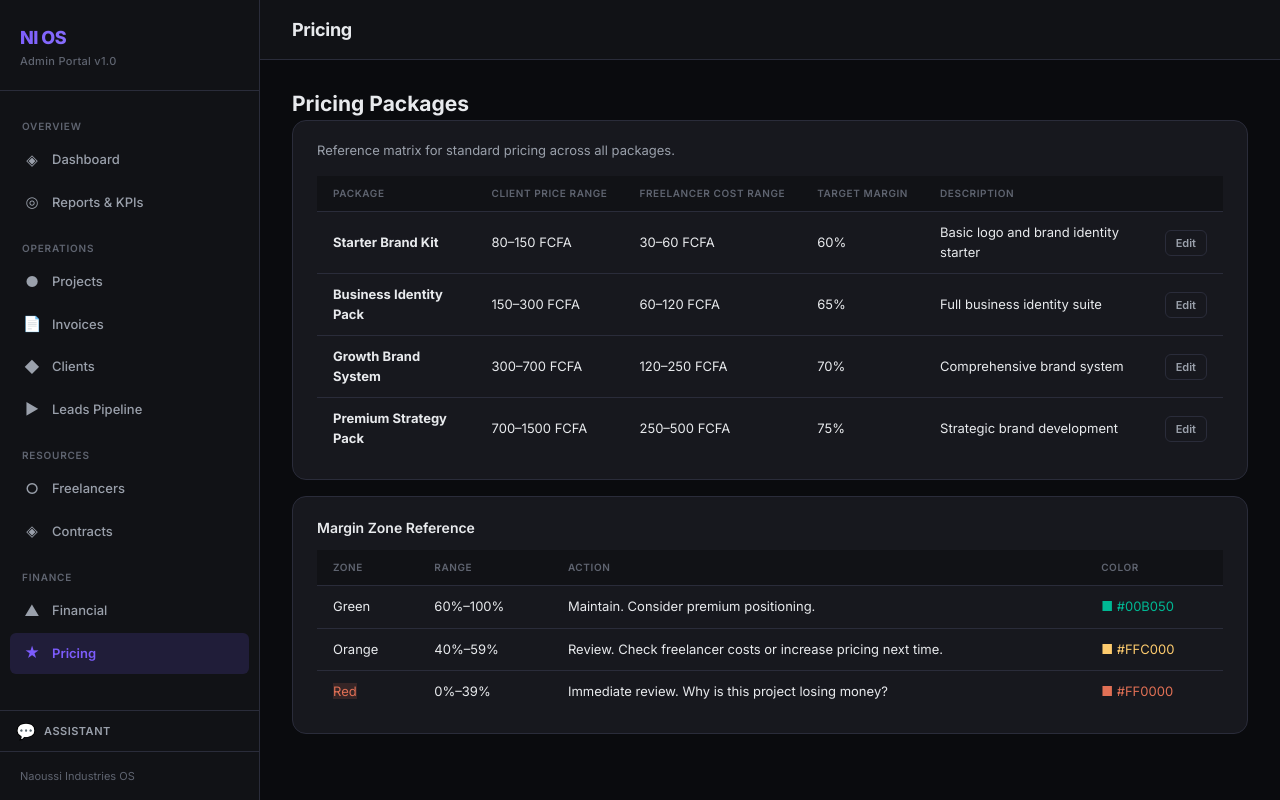
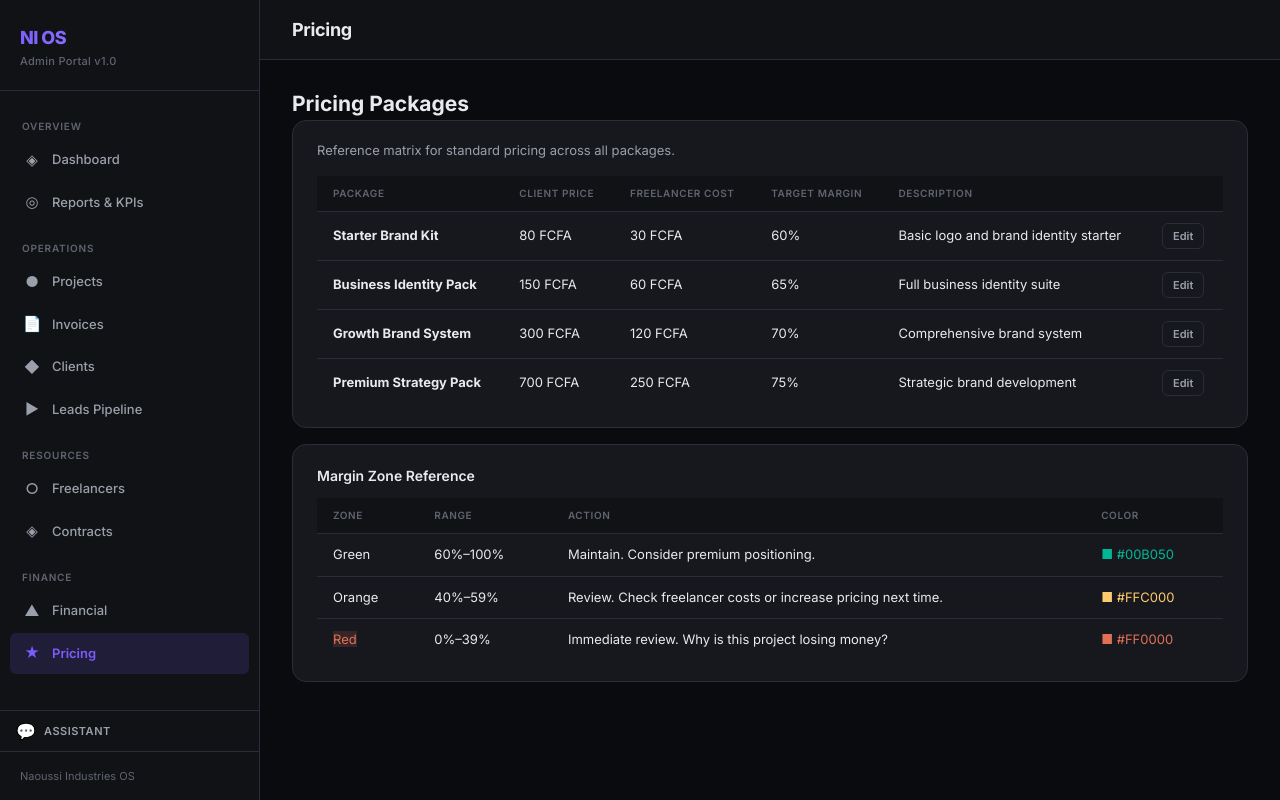
Before and after one commit to NaoussiLionel/NaoussiIndustries-OS, a React (Vite) app in the folder frontend/: page /pricing in a window 1280 px wide. Built offline with nearby package versions, Linux system fonts and the light colour scheme.

Commit message:
fix: fixed pricing (no ranges) — client_price & freelancer_cost as single values

```diff
--- a/frontend/src/components/ChatBot.jsx
+++ b/frontend/src/components/ChatBot.jsx
@@ -28,7 +28,7 @@ BUSINESS RULES:
 - Lead Pipeline: Cold Lead → Contacted → Qualified → Proposal Sent → Closed Won / Closed Lost.
 
 PRICING PACKAGES (in FCFA):
-${pkgs.length > 0 ? pkgs.map(p => `- ${p.name}: Client ${p.client_price_min}-${p.client_price_max} FCFA · Freelancer ${p.freelancer_cost_min}-${p.freelancer_cost_max} FCFA · Target ${p.target_margin_pct}% margin`).join('\n') : 'No packages configured yet.'}
+${pkgs.length > 0 ? pkgs.map(p => `- ${p.name}: Client ${p.client_price} FCFA · Freelancer ${p.freelancer_cost} FCFA · Target ${p.target_margin_pct}% margin`).join('\n') : 'No packages configured yet.'}
 
 MARGIN ZONE SYSTEM:
 - 🟢 Green (60%+): Healthy. Maintain pricing. Consider premium positioning.
--- a/frontend/src/db.js
+++ b/frontend/src/db.js
@@ -29,10 +29,10 @@ const defaultData = {
   project_stages: [],
   invoices: [],
   pricing_packages: [
-    { id: 1, name: 'Starter Brand Kit', client_price_min: 80, client_price_max: 150, freelancer_cost_min: 30, freelancer_cost_max: 60, target_margin_pct: 60, description: 'Basic logo and brand identity starter', created_at: now(), updated_at: now() },
-    { id: 2, name: 'Business Identity Pack', client_price_min: 150, client_price_max: 300, freelancer_cost_min: 60, freelancer_cost_max: 120, target_margin_pct: 65, description: 'Full business identity suite', created_at: now(), updated_at: now() },
-    { id: 3, name: 'Growth Brand System', client_price_min: 300, client_price_max: 700, freelancer_cost_min: 120, freelancer_cost_max: 250, target_margin_pct: 70, description: 'Comprehensive brand system', created_at: now(), updated_at: now() },
-    { id: 4, name: 'Premium Strategy Pack', client_price_min: 700, client_price_max: 1500, freelancer_cost_min: 250, freelancer_cost_max: 500, target_margin_pct: 75, description: 'Strategic brand development', created_at: now(), updated_at: now() },
+    { id: 1, name: 'Starter Brand Kit', client_price: 80, freelancer_cost: 30, target_margin_pct: 60, description: 'Basic logo and brand identity starter', created_at: now(), updated_at: now() },
+    { id: 2, name: 'Business Identity Pack', client_price: 150, freelancer_cost: 60, target_margin_pct: 65, description: 'Full business identity suite', created_at: now(), updated_at: now() },
+    { id: 3, name: 'Growth Brand System', client_price: 300, freelancer_cost: 120, target_margin_pct: 70, description: 'Comprehensive brand system', created_at: now(), updated_at: now() },
+    { id: 4, name: 'Premium Strategy Pack', client_price: 700, freelancer_cost: 250, target_margin_pct: 75, description: 'Strategic brand development', created_at: now(), updated_at: now() },
   ]
 }
 
--- a/frontend/src/pages/Dashboard.jsx
+++ b/frontend/src/pages/Dashboard.jsx
@@ -138,10 +138,10 @@ export default function Dashboard() {
               </tr>
             </thead>
             <tbody>
-              <tr><td>Starter Brand Kit</td><td>80–150 FCFA</td><td><StatusBadge status="Active" label="60% margin" /></td></tr>
-              <tr><td>Business Identity Pack</td><td>150–300 FCFA</td><td><StatusBadge status="Active" label="65% margin" /></td></tr>
-              <tr><td>Growth Brand System</td><td>300–700 FCFA</td><td><StatusBadge status="Active" label="70% margin" /></td></tr>
-              <tr><td>Premium Strategy Pack</td><td>700–1 500+ FCFA</td><td><StatusBadge status="Active" label="75% margin" /></td></tr>
+              <tr><td>Starter Brand Kit</td><td>80 FCFA</td><td><StatusBadge status="Active" label="60% margin" /></td></tr>
+              <tr><td>Business Identity Pack</td><td>150 FCFA</td><td><StatusBadge status="Active" label="65% margin" /></td></tr>
+              <tr><td>Growth Brand System</td><td>300 FCFA</td><td><StatusBadge status="Active" label="70% margin" /></td></tr>
+              <tr><td>Premium Strategy Pack</td><td>700 FCFA</td><td><StatusBadge status="Active" label="75% margin" /></td></tr>
             </tbody>
           </table>
         </div>
--- a/frontend/src/pages/PricingPackages.jsx
+++ b/frontend/src/pages/PricingPackages.jsx
@@ -13,7 +13,7 @@ export default function PricingPackages() {
   function handleChange(e) { setForm({ ...form, [e.target.name]: e.target.value }) }
 
   async function handleSave() {
-    await api.packages.update(form.id, { ...form, client_price_min: Number(form.client_price_min), client_price_max: Number(form.client_price_max), freelancer_cost_min: Number(form.freelancer_cost_min), freelancer_cost_max: Number(form.freelancer_cost_max), target_margin_pct: Number(form.target_margin_pct) })
+    await api.packages.update(form.id, { ...form, client_price: Number(form.client_price), freelancer_cost: Number(form.freelancer_cost), target_margin_pct: Number(form.target_margin_pct) })
     setModal(null); api.packages.list().then(setPackages)
   }
 
@@ -29,8 +29,8 @@ export default function PricingPackages() {
           <thead>
             <tr>
               <th>Package</th>
-              <th>Client Price Range</th>
-              <th>Freelancer Cost Range</th>
+              <th>Client Price</th>
+              <th>Freelancer Cost</th>
               <th>Target Margin</th>
               <th>Description</th>
               <th></th>
@@ -40,8 +40,8 @@ export default function PricingPackages() {
             {packages.map(p => (
               <tr key={p.id}>
                 <td><strong>{p.name}</strong></td>
-                <td>{p.client_price_min}–{p.client_price_max} FCFA</td>
-                <td>{p.freelancer_cost_min}–{p.freelancer_cost_max} FCFA</td>
+                <td>{p.client_price} FCFA</td>
+                <td>{p.freelancer_cost} FCFA</td>
                 <td><span className={`status-badge ${p.target_margin_pct >= 70 ? 'status-active' : p.target_margin_pct >= 65 ? 'status-on_hold' : 'status-pending'}`}>{p.target_margin_pct}%</span></td>
                 <td>{p.description || '-'}</td>
                 <td><button className="btn btn-sm btn-ghost" onClick={() => openEdit(p)}>Edit</button></td>
@@ -69,12 +69,8 @@ export default function PricingPackages() {
         <Modal title="Edit Package" onClose={() => setModal(null)}>
           <FormGroup label="Name"><input name="name" value={form.name} onChange={handleChange} /></FormGroup>
           <div className="form-row">
-            <FormGroup label="Client Price Min (FCFA)"><input type="number" name="client_price_min" value={form.client_price_min} onChange={handleChange} /></FormGroup>
-            <FormGroup label="Client Price Max (FCFA)"><input type="number" name="client_price_max" value={form.client_price_max} onChange={handleChange} /></FormGroup>
-          </div>
-          <div className="form-row">
-            <FormGroup label="Freelancer Cost Min (FCFA)"><input type="number" name="freelancer_cost_min" value={form.freelancer_cost_min} onChange={handleChange} /></FormGroup>
-            <FormGroup label="Freelancer Cost Max (FCFA)"><input type="number" name="freelancer_cost_max" value={form.freelancer_cost_max} onChange={handleChange} /></FormGroup>
+            <FormGroup label="Client Price (FCFA)"><input type="number" name="client_price" value={form.client_price} onChange={handleChange} /></FormGroup>
+            <FormGroup label="Freelancer Cost (FCFA)"><input type="number" name="freelancer_cost" value={form.freelancer_cost} onChange={handleChange} /></FormGroup>
           </div>
           <FormGroup label="Target Margin (%)"><input type="number" name="target_margin_pct" value={form.target_margin_pct} onChange={handleChange} /></FormGroup>
           <FormGroup label="Description"><textarea name="description" value={form.description} onChange={handleChange} rows={3} /></FormGroup>
```
